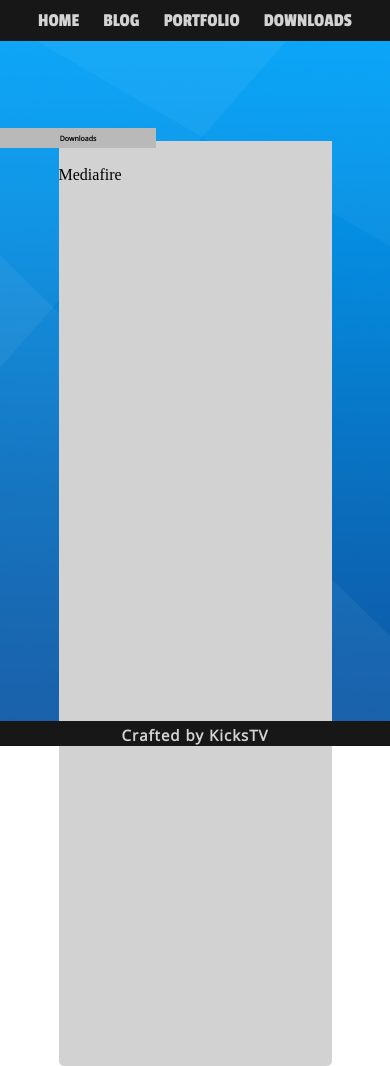
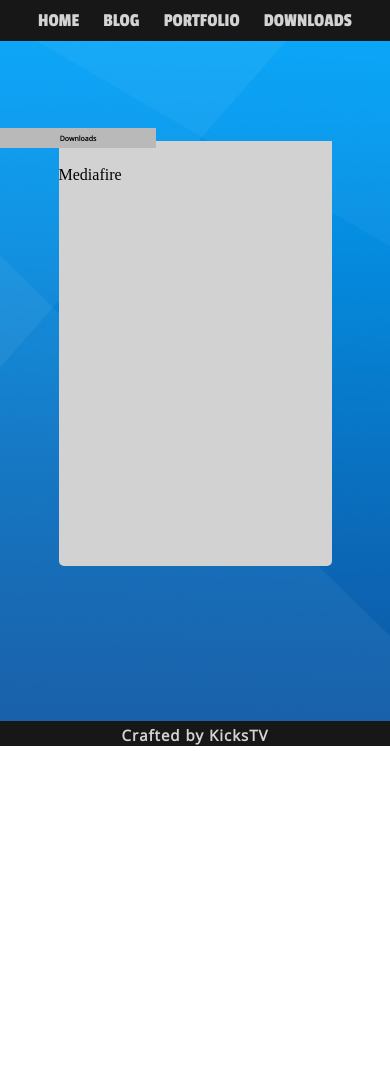
Before and after one commit to KicksTV/old-kickstv.github.io, a Jekyll site: the page built from downloads.html, in a window 390 px wide. Built offline with Jekyll 4.4.1, drawn with Linux system fonts in a browser that asks for light colours; nearby versions of some CDN libraries; after the commit the page ends 900 px from its top, so only the background shows below that.

Commit message:
small change

```diff
--- a/css/main.css
+++ b/css/main.css
@@ -672,6 +672,9 @@ nav>ul {
 		width: 15px;
 		height: 15px;
 	}
+	.centercontainer {
+		height: 400px;
+	}
 	.imagecontainer {
 		width: 80px;
 		height: 50px;
```
